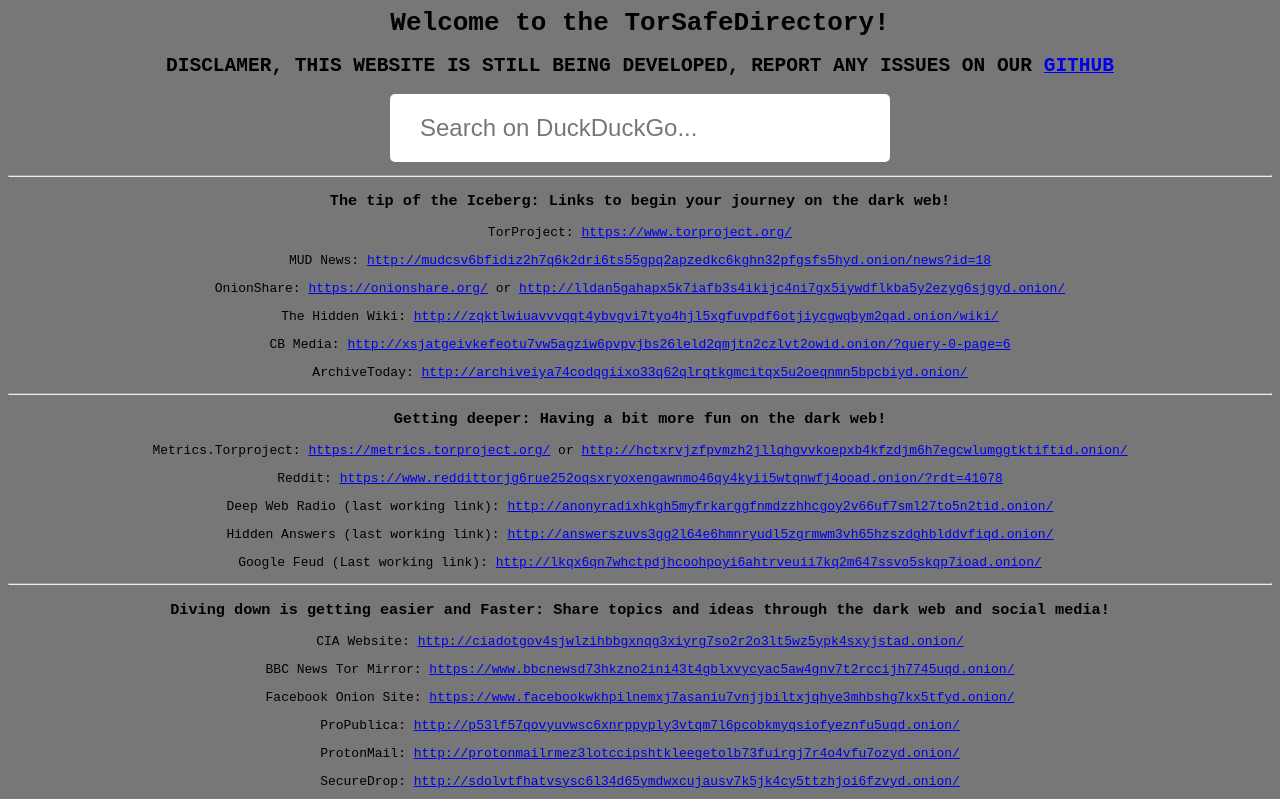
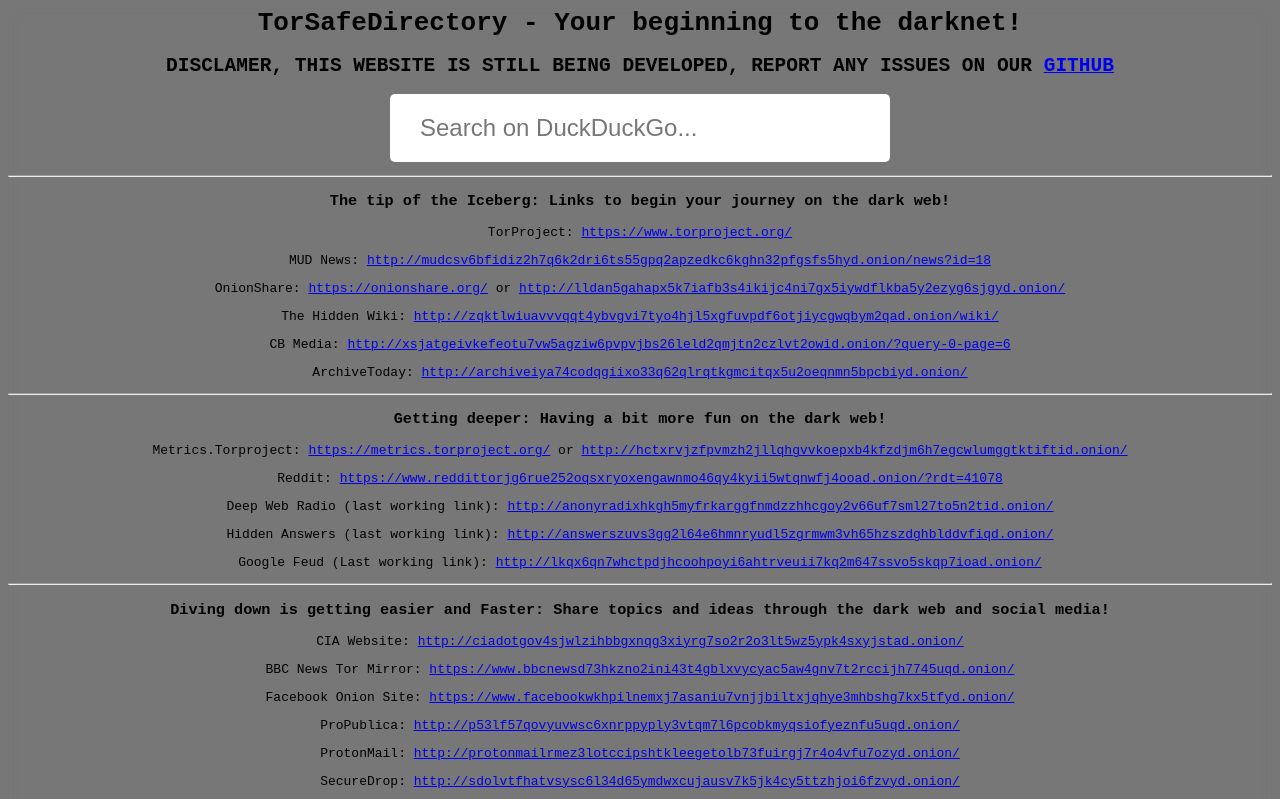
Before and after one commit to Abdelrahmanthecoder/TorSafeDirectory, a plain HTML site: page index.html in a window 1280 px wide. Shown: the top 799 px of the page. Drawn offline with Linux system fonts and the light colour scheme.

Commit message:
index.html updated

```diff
--- a/index.html
+++ b/index.html
@@ -8,7 +8,7 @@
     <title>TorSafeDirectory</title>
 </head>
 <body>
-    <center> <h1 style="color: black;">Welcome to the TorSafeDirectory!</h1> </center>
+    <center> <h1 style="color: black;">TorSafeDirectory - Your beginning to the darknet!</h1> </center>
     <center> <h2 style="color: black;">DISCLAMER, THIS WEBSITE IS STILL BEING DEVELOPED, REPORT ANY ISSUES ON OUR <a href="https://github.com/Abdelrahmanthecoder/TorSafeDirectory">GITHUB</a> </h2> </center>
     <center> <form class="searchBox" action="https://duckduckgo.com/" method="get">
         <center> <input type="text" class="search" name="q" value="" placeholder="Search on DuckDuckGo..."> </center>
```
